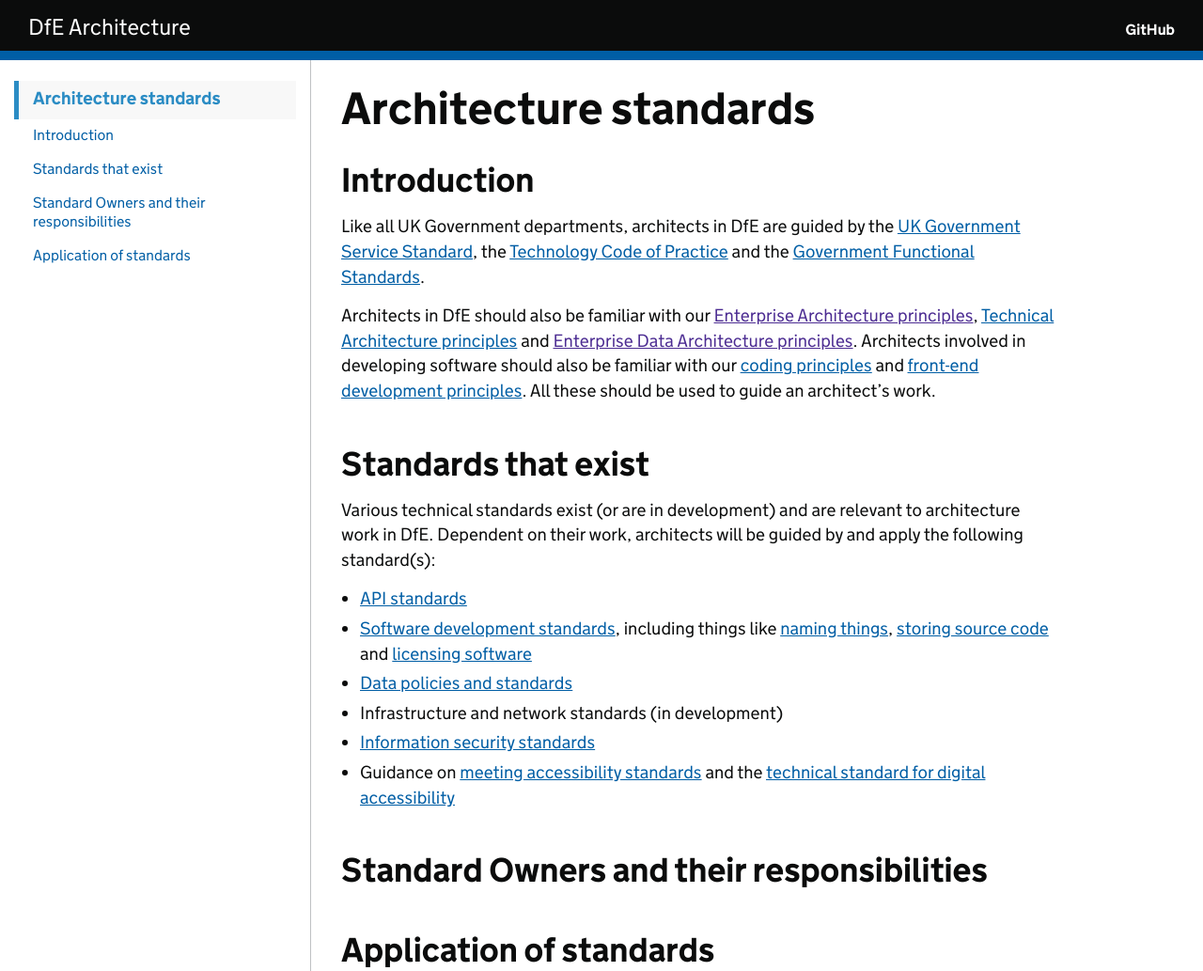
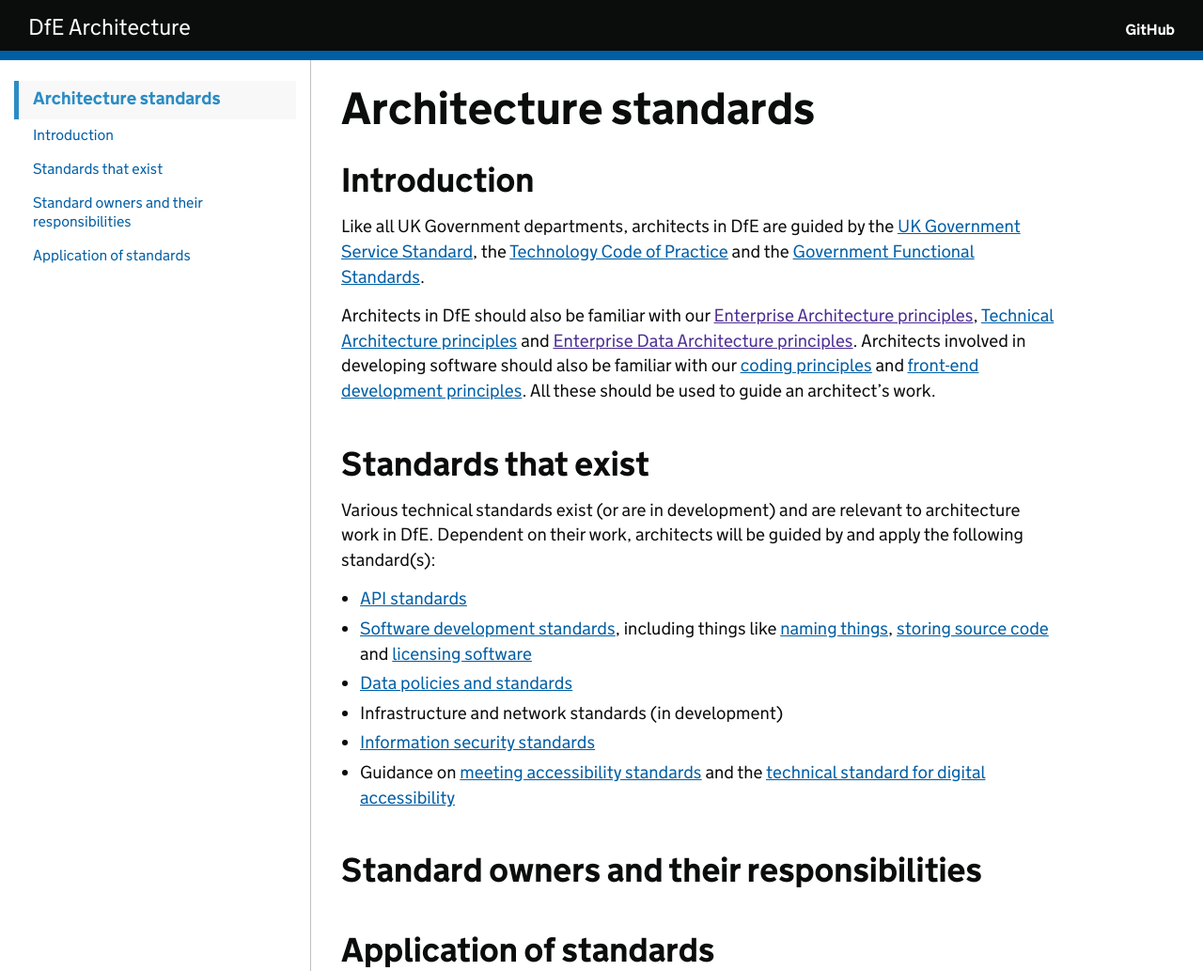
Before and after one commit to DFE-Digital/architecture, a Jekyll site: the page built from standards/architecture-standards.md, in a window 1280 px wide. Shown: the top 1033 px of the page at 94% size. Built offline with Jekyll 4.4.1, drawn with Linux system fonts in a browser that asks for light colours; our own code applies the rules of GitHub Pages for plain Markdown files.

Commit message:
minor change
upper case issue

```diff
--- a/standards/architecture-standards.md
+++ b/standards/architecture-standards.md
@@ -22,7 +22,7 @@ Various technical standards exist (or are in development) and are relevant to ar
 - [Information security standards](https://educationgovuk.sharepoint.com/sites/how-do-i/SitePages/security-assurance.aspx)
 - Guidance on [meeting accessibility standards](https://www.gov.uk/guidance/accessibility-requirements-for-public-sector-websites-and-apps#meeting-accessibility-requirements) and the [technical standard for digital accessibility](https://www.gov.uk/guidance/public-sector-website-and-mobile-application-accessibility-monitoring#technical-standard-for-digital-accessibility)
 
-## Standard Owners and their responsibilities
+## Standard owners and their responsibilities
 
 ## Application of standards
 
```
